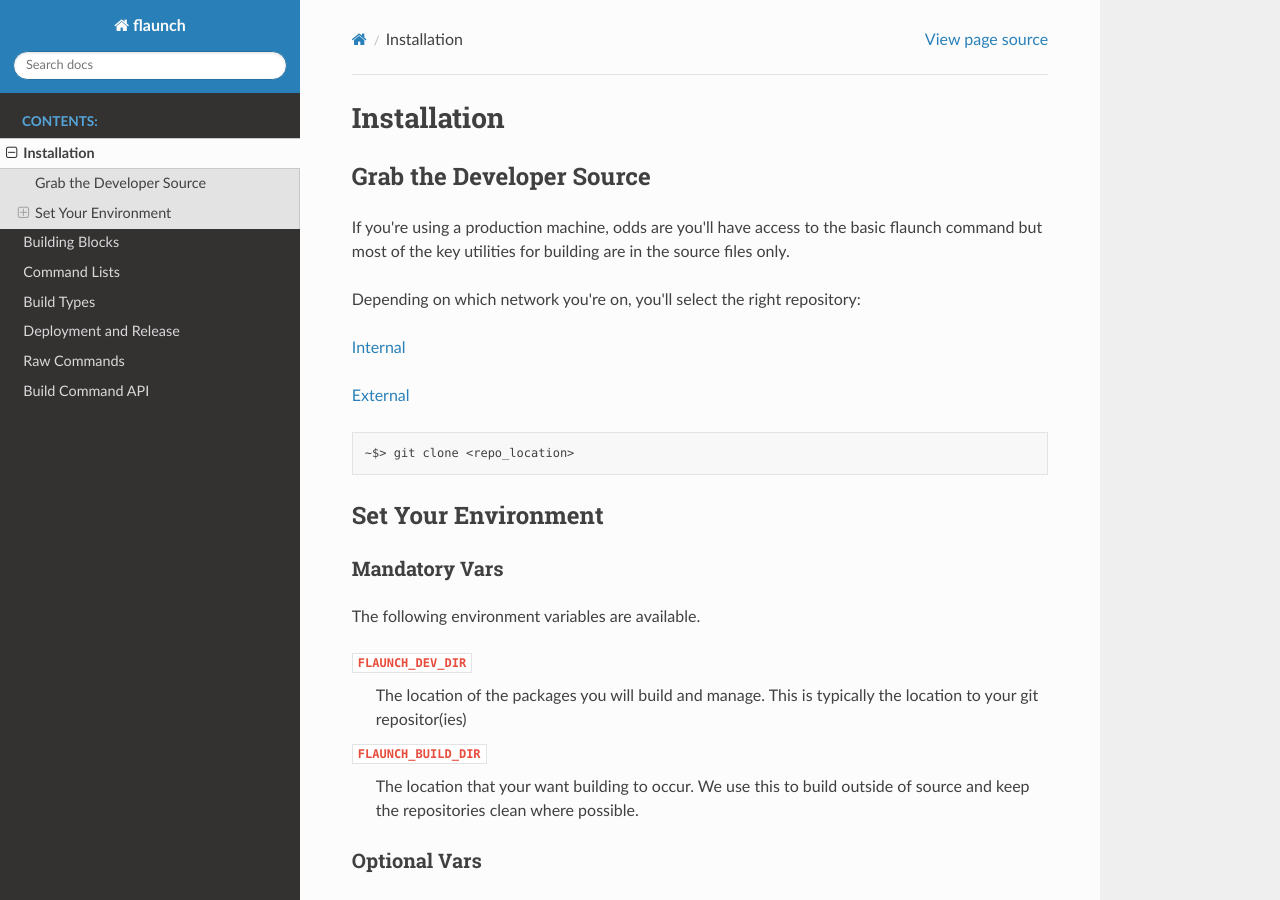
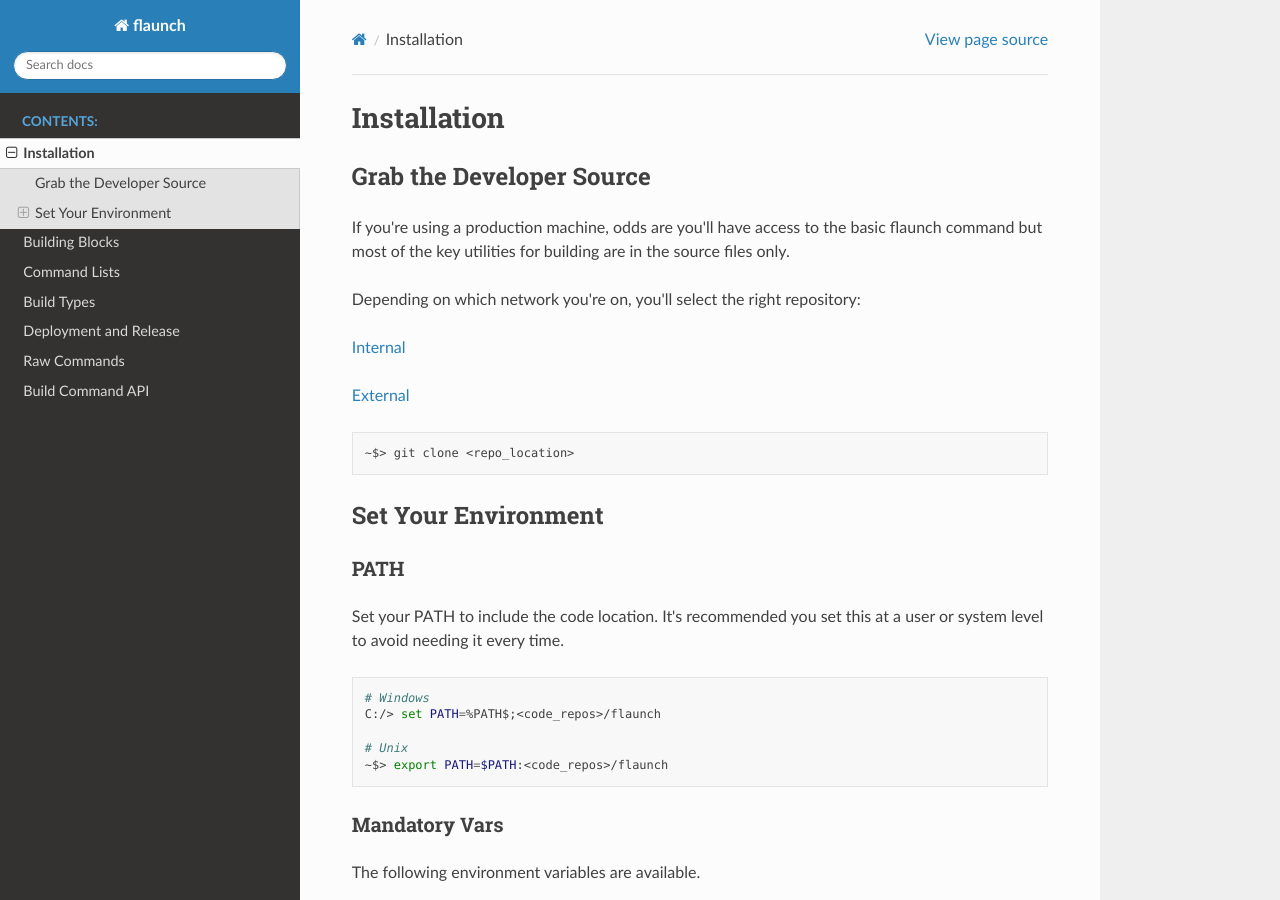
Before and after one commit to StereoD-Development/flaunch, a Sphinx documentation site: the page built from doc/source/install.rst, in a window 1280 px wide and 900 px high. Built offline with Sphinx 7.4.7 and the Read the Docs theme 2.0.0, drawn with Linux system fonts in a browser that asks for light colours.

Commit message:
Docs and disable test command for the time being.

```diff
--- a/build.yaml
+++ b/build.yaml
@@ -39,9 +39,6 @@
     env:
       PYTHONPATH: ["{path}"]
 
-test:
-
-  ## __START_HERE__
 
 #
 # Section where we can build arbitrary command sequences for
--- a/doc/source/build_commands.rst
+++ b/doc/source/build_commands.rst
@@ -400,4 +400,4 @@
   # Somewhere in a build.yaml
   - ":MY_EXEC {script_location}/my_script.py -f {output_file_a} -f {output_file_b}"
 
-See the :class:`_BuildCommand` for more.
+See the :class:`_BuildCommand <build.command._BuildCommand>` for more.
--- a/doc/source/build_type_basic.rst
+++ b/doc/source/build_type_basic.rst
@@ -38,6 +38,6 @@
 Custom Commands
 ---------------
 
-You can also forgo the basic file copy and simply use the ``commands`` keyword to run a [Command List](build_commands.md).
+You can also forgo the basic file copy and simply use the ``commands`` keyword to run a :ref:`Command Lists`.
 
 * ``commands`` : Command List that ``fbuild`` will process over copying files.
--- a/doc/source/buildyaml.rst
+++ b/doc/source/buildyaml.rst
@@ -40,7 +40,7 @@
       decimal.getcontext().prec = 2
       return decimal.Decimal(0.01) * descimal.Decimal(cents)
 
-Now we want to hook it up to `flaunch` for use with other packages and applications. To do so, let's create a `build.yaml` file on the top directory.
+Now we want to hook it up to ``flaunch`` for use with other packages and applications. To do so, let's create a ``build.yaml`` file on the top directory.
 
 The build.yaml
 --------------
@@ -57,7 +57,7 @@
 
 .. note::
 
-  That's the absolute minimum build.yaml file there is. Odds are you'll be creating one with a bit more complexity.
+  That's the absolute minimum ``build.yaml`` file there is. Odds are you'll be creating one with a bit more complexity.
 
 So our structure should look like this:
 
@@ -140,7 +140,7 @@
 
 .. note::
 
-  Use `fbuild -v <package>` to see all debug information
+  Use ``fbuild -v <package>`` to see all debug information
 
 Run Our Build
 -------------
--- a/doc/source/deploy.rst
+++ b/doc/source/deploy.rst
@@ -5,7 +5,7 @@
 What is Deployment?
 ===================
 
-To `fbuild`, deployment is the process of propagating files to a server or globally for possible testing, consumption via development tools, or general requirements.
+To ``fbuild``, deployment is the process of propagating files to a server or globally for possible testing, consumption via development tools, or general requirements.
 
 What *isn't* Deployment?
 ========================
@@ -42,7 +42,7 @@
 Basic Example
 -------------
 
-Let's take the ``MyPackage`` example we made in the [build docs](buildyaml.md).
+Let's take the ``MyPackage`` example we made in the :ref:`build docs <Building Blocks>`.
 
 
 Let's run a predeploy only command:
--- a/doc/source/install.rst
+++ b/doc/source/install.rst
@@ -24,6 +24,20 @@
 
 Set Your Environment
 ====================
+
+PATH
+----
+
+Set your PATH to include the code location. It's recommended you set this at a user or system level to avoid needing it every time.
+
+.. code-block:: shell
+
+    # Windows
+    C:/> set PATH=%PATH$;<code_repos>/flaunch
+
+    # Unix
+    ~$> export PATH=$PATH:<code_repos>/flaunch
+
 
 Mandatory Vars
 --------------
```
Also changed, not shown: 2 other files.
